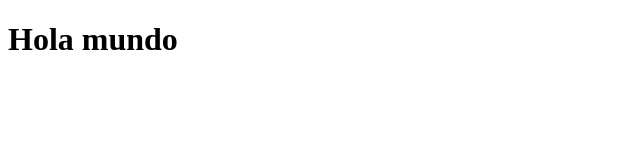
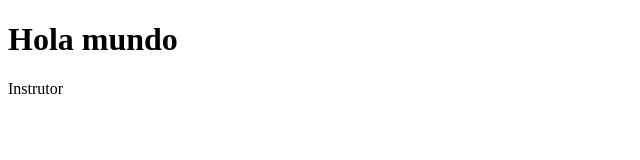
Before and after one commit to xXG470Xx/sistema-de-registro, a plain HTML site: page contacto.html in a window 1280 px wide. Shown: the full height of the page, 0-640 px from the left. Drawn offline with Linux system fonts and the light colour scheme.

Commit message:
Update Contacto.html

```diff
--- a/contacto.html
+++ b/contacto.html
@@ -7,5 +7,6 @@
 </head>
 <body>
     <h1>Hola mundo </h1>
+    <p>Instrutor</p>
 </body>
 </html>
```
